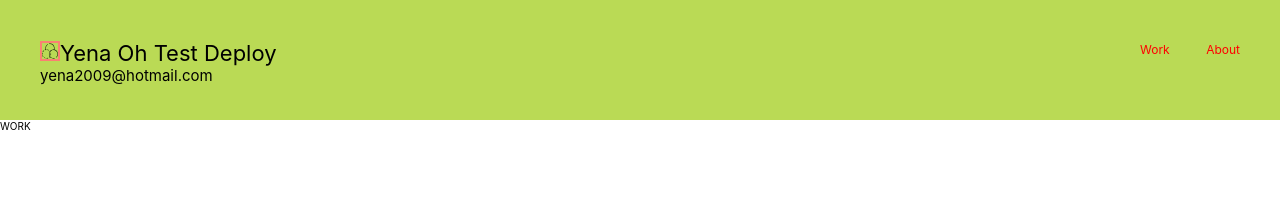
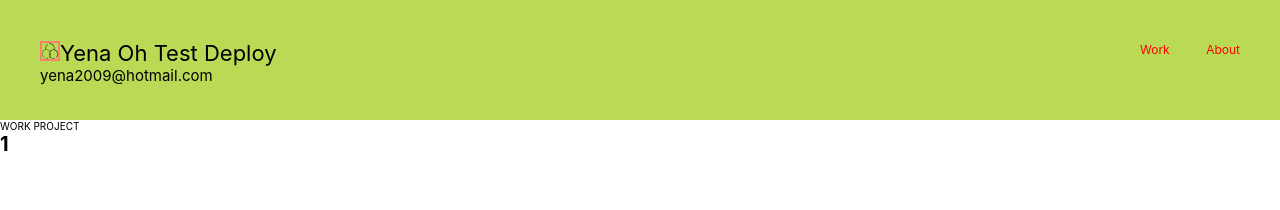
Before and after one commit to gabecadiz/yenaDesigns, a React (Create React App) app: page /work/1 in a window 1280 px wide. Shown: the top 210 px of the page. Built offline with nearby package versions, Linux system fonts and the light colour scheme.

Commit message:
setup dynamic routing template with work route

```diff
--- a/src/App.js
+++ b/src/App.js
@@ -7,6 +7,7 @@ import { BrowserRouter as Router, Switch, Route } from 'react-router-dom';
 import Navbar from './Navbar';
 import About from './About';
 import Work from './Work';
+import WorkProject from './WorkProject';
 import Home from './Home';
 
 function App() {
@@ -15,7 +16,8 @@ function App() {
       <div className="App">
         <Navbar />
         <Route path="/" exact component={Home} />
-        <Route path="/work" component={Work} />
+        <Route path="/work" exact component={Work} />
+        <Route path="/work/:project" component={WorkProject} />
         <Route path="/about" component={About} />
       </div>
     </Router>
--- a/src/Navbar.jsx
+++ b/src/Navbar.jsx
@@ -16,10 +16,10 @@ class Navbar extends Component {
         </div>
         <nav>
           <div className="hyper-links">
-            <Link>
+            <Link to="/work">
               <span className="work">Work</span>
             </Link>
-            <Link>
+            <Link to="/about">
               <span className="about">About</span>
             </Link>
           </div>
--- /dev/null
+++ b/src/WorkProject.jsx
@@ -0,0 +1,29 @@
+import React, { Component } from 'react';
+
+class About extends Component {
+  state = {
+    projectTitle: '',
+  };
+  componentDidMount = () => {
+    console.log(this.props);
+    const {
+      match: {
+        params: { project },
+      },
+    } = this.props;
+    this.setState({
+      projectTitle: project,
+    });
+  };
+  render() {
+    const { projectTitle } = this.state;
+    return (
+      <div>
+        <header>WORK PROJECT</header>
+        <h1>{projectTitle}</h1>
+      </div>
+    );
+  }
+}
+
+export default About;
```
